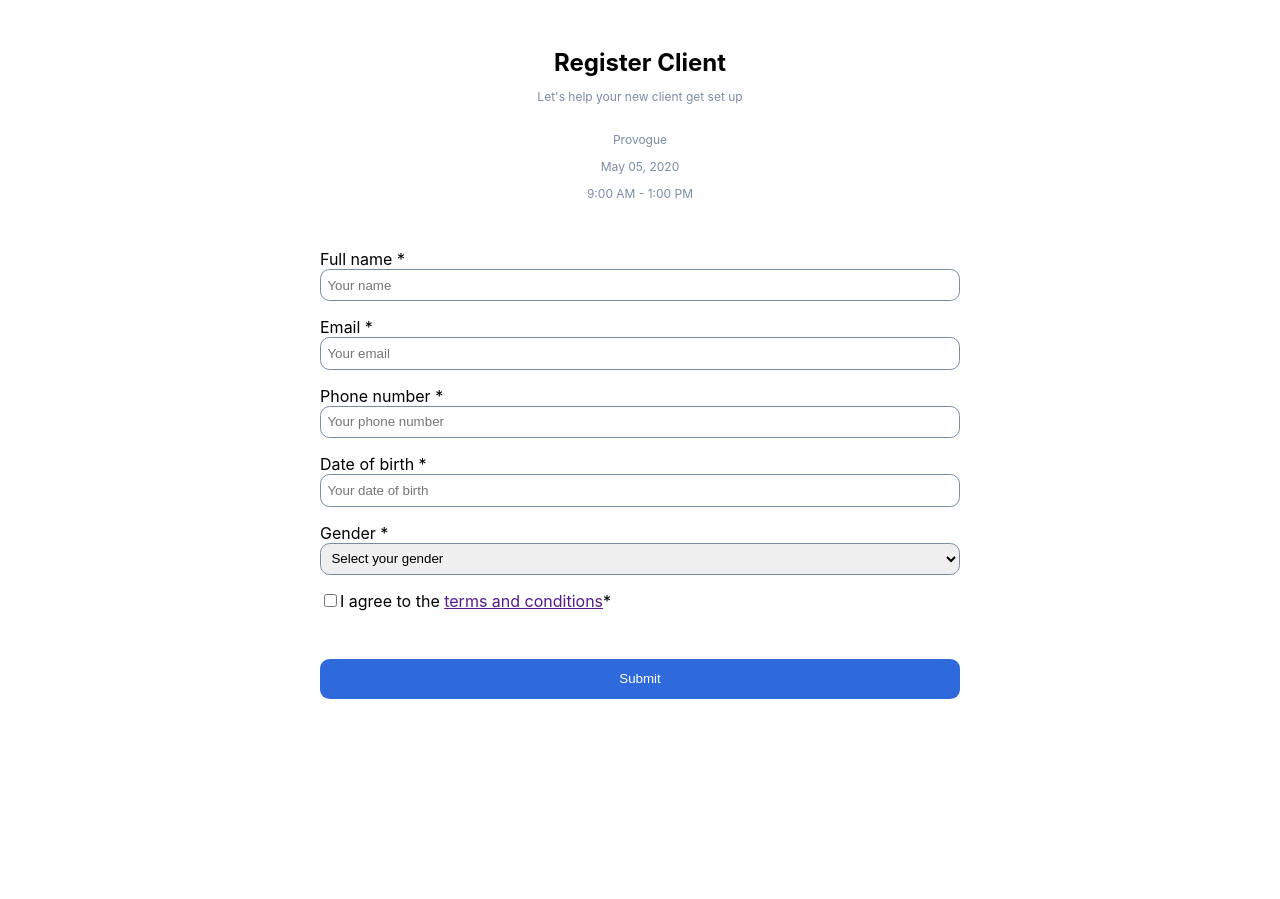
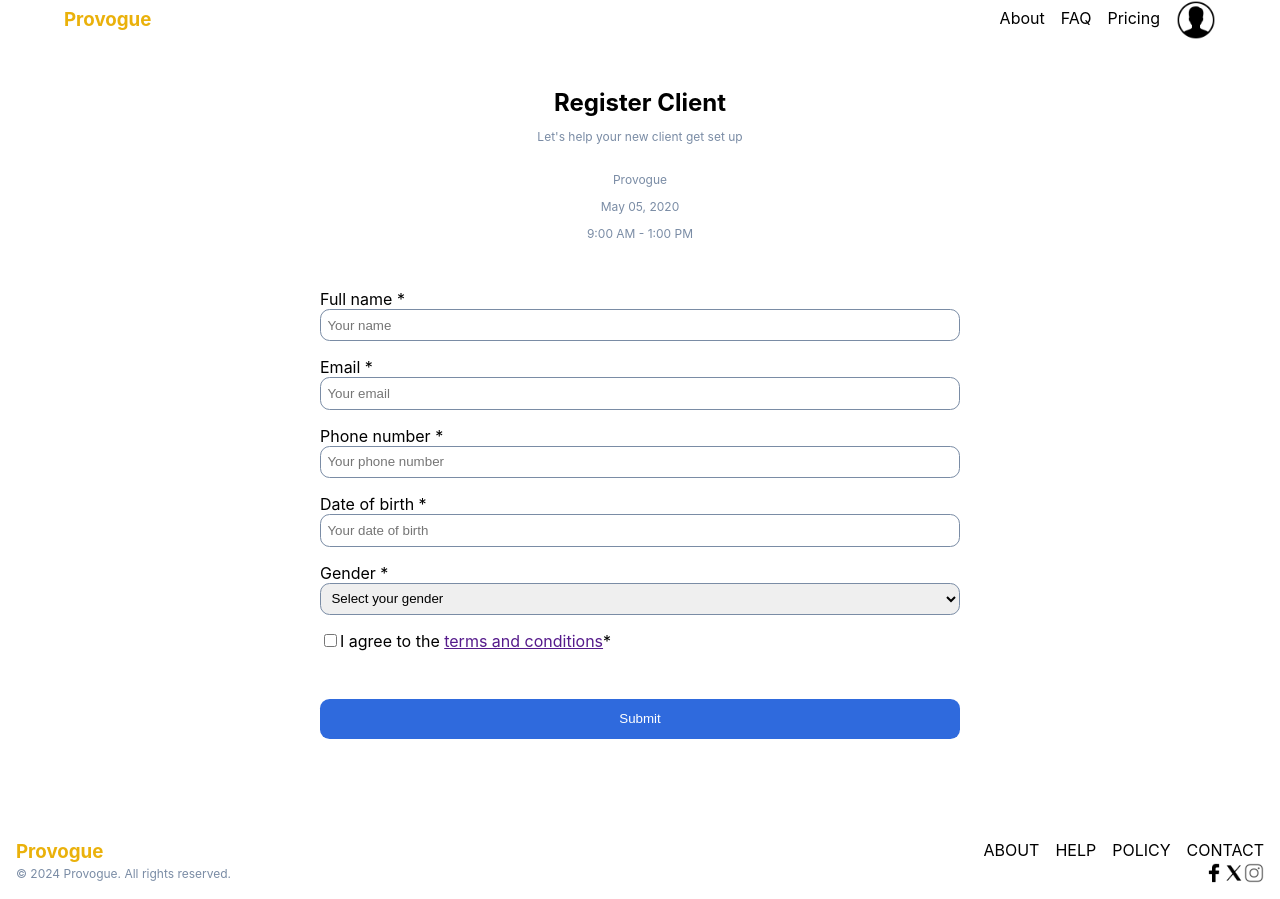
Before and after one commit to sagbonkh/provogue, a React (Create React App) app: page /register-client in a window 1280 px wide. Before the commit the page ends 800 px from the top, so only its background shows below. Built offline with nearby package versions, Linux system fonts and the light colour scheme.

Commit message:
worked on some styling

```diff
--- a/src/components/Footer/Footer.scss
+++ b/src/components/Footer/Footer.scss
@@ -4,6 +4,9 @@
   display: flex;
   flex-direction: column;
   justify-content: flex-end;
+  padding-bottom: 1rem;
+  padding-left: 1rem;
+  padding-right: 1rem;
   &__links {
     display: flex;
     justify-content: center;
--- a/src/pages/ClientRegisterPage/ClientRegisterPage.js
+++ b/src/pages/ClientRegisterPage/ClientRegisterPage.js
@@ -1,5 +1,7 @@
 import { useState } from "react";
 import "./ClientRegisterPage.scss";
+import Header from "../../components/Header/Header";
+import Footer from "../../components/Footer/Footer";
 
 function ClientRegisterPage() {
   // State to manage the selected option
@@ -17,6 +19,8 @@ function ClientRegisterPage() {
   };
 
   return (
+    <div>
+      <Header />
       <section className="register">
         <h1 className="register__title">Register Client</h1>
         <p className="register__text">Let's help your new client get set up </p>
@@ -96,6 +100,8 @@ function ClientRegisterPage() {
           <button className="client__btn">Submit</button>
         </form>
       </section>
+      <Footer />
+    </div>
   );
 }
 export default ClientRegisterPage;
--- a/src/pages/ClientRegisterPage/ClientRegisterPage.scss
+++ b/src/pages/ClientRegisterPage/ClientRegisterPage.scss
@@ -5,6 +5,7 @@
   display: flex;
   flex-direction: column;
   align-items: center;
+  height: 100vh;
 
   &__title {
     margin-bottom: 0;
```
Lines whose indentation alone changed are shown as unchanged.
